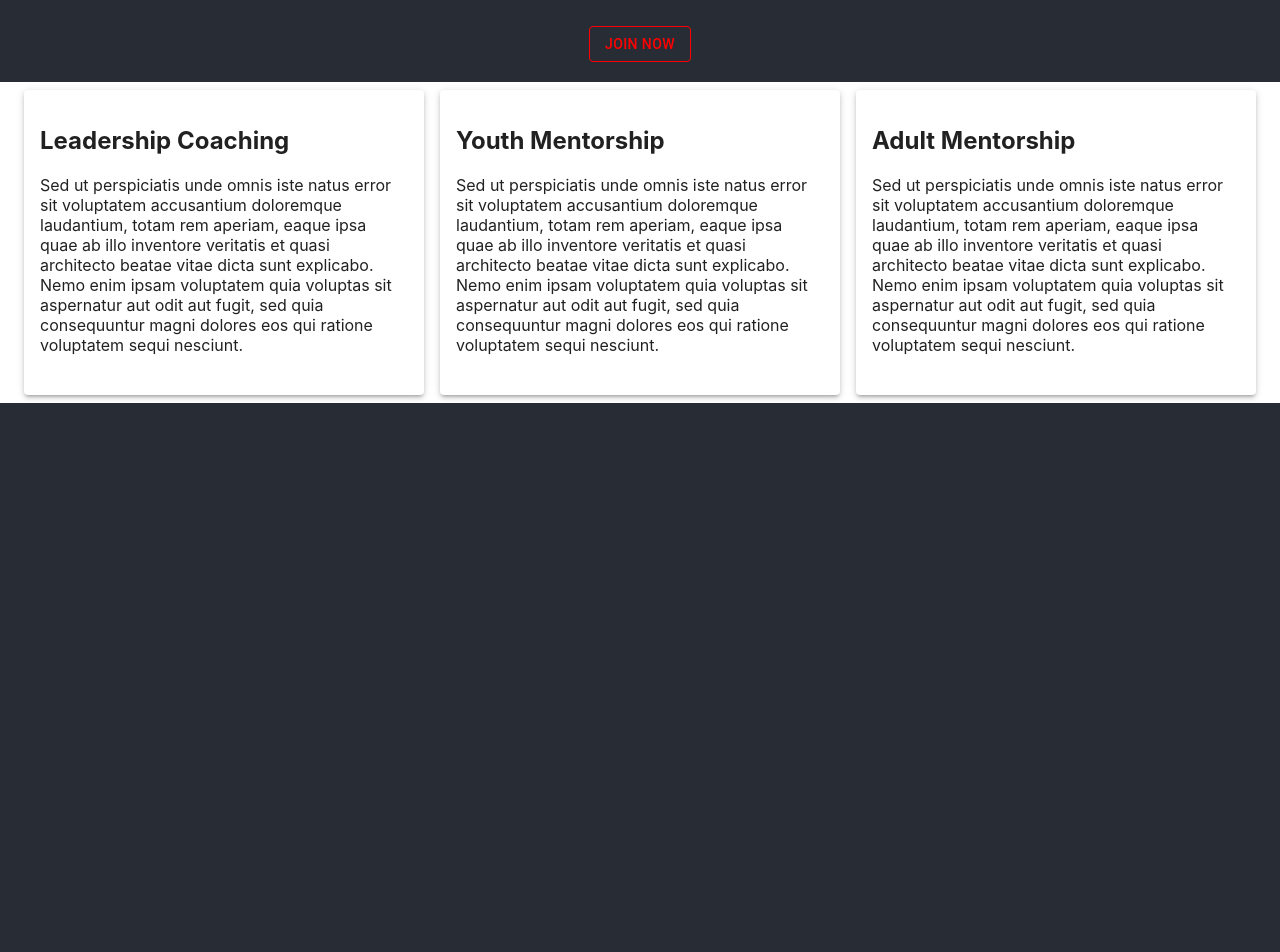
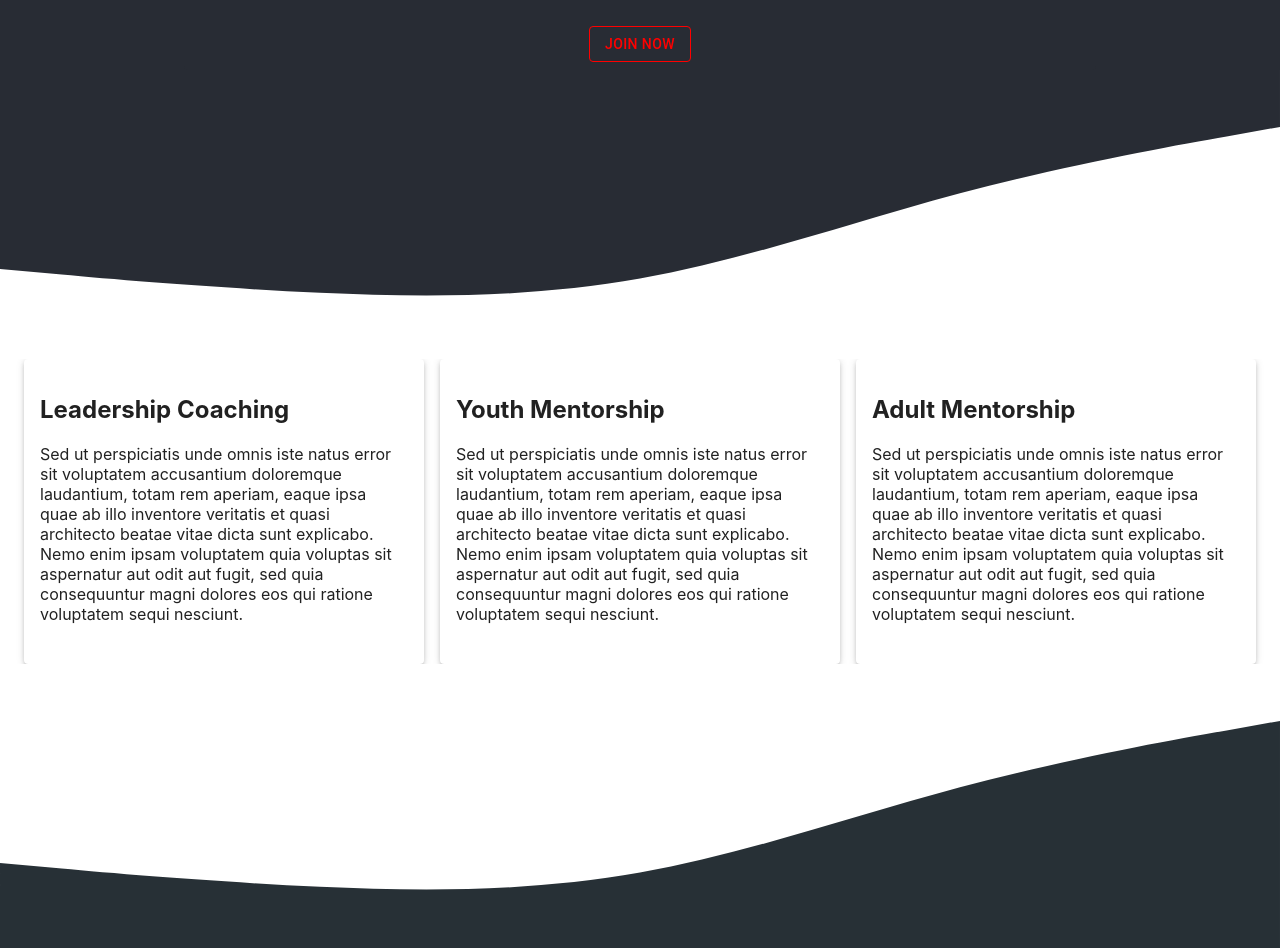
Before and after one commit to jumo2/forward-focus, a React (Create React App) app: page / in a window 1280 px wide. Shown: the part 285-1237 px from the top of the page. Before the commit the page ends 800 px from the top, so only its background shows below. Built offline with nearby package versions, Linux system fonts and the light colour scheme.

Commit message:
Finalized header and footer

```diff
--- a/src/App.css
+++ b/src/App.css
@@ -25,3 +25,19 @@
     background-color: #282c34 !important;
     color: white !important;
 }
+
+.wave-container {
+  position: relative;
+  background: white;
+  color: #FFF;
+  text-align: center;
+  overflow: hidden;
+}
+
+.wave-footer-container{
+  position: relative;
+  background: white;
+  color: #FFF;
+  text-align: center;
+  overflow: hidden;
+}
--- a/src/App.js
+++ b/src/App.js
@@ -3,6 +3,7 @@ import Button from '@material-ui/core/Button'
 import Container from '@material-ui/core/Container'
 import logo from './assets/FF_NoBack_FF_Only.svg'
 import appBarLogo from './assets/FF_NoBack_FullWord.svg'
+import wave from './assets/Wave.svg'
 import AppBar from '@material-ui/core/AppBar'
 import Toolbar from '@material-ui/core/Toolbar'
 import IconButton from '@material-ui/core/IconButton'
@@ -17,7 +18,7 @@ import CardContent from '@material-ui/core/CardContent';
 function App() {
     return (
         <div>
-            <AppBar position="static">
+            <AppBar position="static" elevation="0">
                 <Toolbar className="App">
                     <IconButton edge="start" color="inherit" aria-label="menu">
                         <MenuIcon />
@@ -47,11 +48,16 @@ function App() {
                         <img className="Logo" src={logo}></img>
                     </Grid>*/}
                 </Grid>
-                <br></br>
+
             </Container>
+            <div  className="wave-container">
+                    <svg xmlns="http://www.w3.org/2000/svg" viewBox="0 0 1440 320"><path fill="#282c34" fill-opacity="1" d="M0,224L60,229.3C120,235,240,245,360,250.7C480,256,600,256,720,234.7C840,213,960,171,1080,138.7C1200,107,1320,85,1380,74.7L1440,64L1440,0L1380,0C1320,0,1200,0,1080,0C960,0,840,0,720,0C600,0,480,0,360,0C240,0,120,0,60,0L0,0Z"></path></svg>
+            </div>
+
 
             {/* Services Section */}
             <Container style={{background: "white"}}>
+
                 <Grid container spacing={2}>
                     <Grid justify="flex-end" alignItems="flex-end"
                      item xs={12} sm={4}>
@@ -82,6 +88,11 @@ function App() {
                      </Grid>
                 </Grid>
             </Container>
+
+        <div className="wave-footer-container">
+            <svg xmlns="http://www.w3.org/2000/svg" viewBox="0 0 1440 320"><path fill="#273036" fill-opacity="1" d="M0,224L60,229.3C120,235,240,245,360,250.7C480,256,600,256,720,234.7C840,213,960,171,1080,138.7C1200,107,1320,85,1380,74.7L1440,64L1440,320L1380,320C1320,320,1200,320,1080,320C960,320,840,320,720,320C600,320,480,320,360,320C240,320,120,320,60,320L0,320Z"></path></svg>
+        </div>
+
         </div>
     );
 }
```
Also changed, not shown: src/assets/Wave.svg (added), 1 other file (tests, documents, lock files or other folders).
